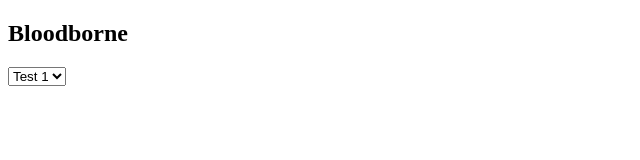
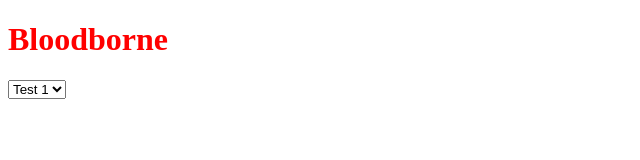
Before and after one commit to clydecollide/test-dir, a plain HTML site: page index.html in a window 1280 px wide. Shown: the whole page, without its empty margins (0-640 px from the left). Drawn offline with Linux system fonts and the light colour scheme.

Commit message:
Linked CSS to html

```diff
--- a/index.html
+++ b/index.html
@@ -5,11 +5,12 @@
     <meta charset="UTF-8">
     <meta http-equiv="X-UA-Compatible" content="IE=edge">
     <meta name="viewport" content="width=device-width, initial-scale=1.0">
+    <link rel="stylesheet" href="./style.css">
     <title>Document</title>
 </head>
 
 <body>
-    <h2>Bloodborne</h2>
+    <h1 class="mainHeader">Bloodborne</h1>
     <select name="NPC" id="npc-select">
         <option value="test-01" class="">Test 1</option>
         <option value="test-02" class="">Test 2</option>
--- a/style.css
+++ b/style.css
@@ -0,0 +1,3 @@
+.mainHeader {
+  color: red;
+}
```
